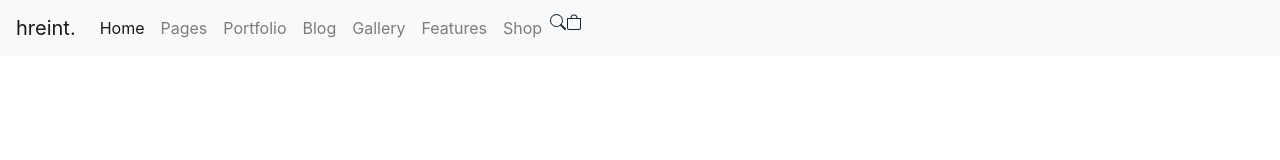
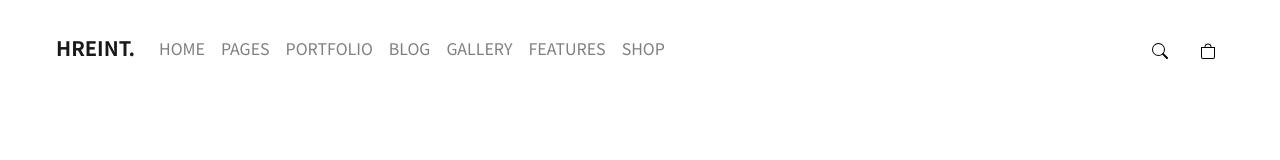
Before and after one commit to victorblu/hreint, a plain HTML site: page index.html in a window 1280 px wide. Drawn offline with nearby package versions, Linux system fonts and the light colour scheme.

Commit message:
navbar2 google font noto

```diff
--- a/index.html
+++ b/index.html
@@ -8,43 +8,50 @@
     <link rel="stylesheet" href="styles.css">
     <!-- BOOTSTRAP -->
     <link rel="stylesheet" href="https://stackpath.bootstrapcdn.com/bootstrap/4.5.2/css/bootstrap.min.css" integrity="sha384-JcKb8q3iqJ61gNV9KGb8thSsNjpSL0n8PARn9HuZOnIxN0hoP+VmmDGMN5t9UJ0Z" crossorigin="anonymous">
+    <!-- FONTS -->
+    <link href="https://fonts.googleapis.com/css2?family=Noto+Sans+JP:wght@300;400;700;900&display=swap" rel="stylesheet">
 </head>
 <body>
-    <nav class="navbar navbar-expand-lg navbar-light bg-light">
-        <a class="navbar-brand" href="#">hreint.</a>
+    <nav class="navbar navbar-expand-lg navbar-light">
+        <a class="navbar-brand font-weight-bold" href="#">HREINT.</a>
         <button class="navbar-toggler" type="button" data-toggle="collapse" data-target="#navbarSupportedContent" aria-controls="navbarSupportedContent" aria-expanded="false" aria-label="Toggle navigation">
           <span class="navbar-toggler-icon"></span>
         </button>
 
         <div class="collapse navbar-collapse">
           <ul class="navbar-nav mr-auto">
-            <li class="nav-item active">
-                <a class="nav-link" href="#">Home <span class="sr-only">(current)</span></a></li>
             <li class="nav-item">
-                <a class="nav-link" href="#">Pages <span class="sr-only">(current)</span></a></li>
+                <a class="nav-link" href="#">HOME <span class="sr-only">(current)</span></a></li>
             <li class="nav-item">
-                <a class="nav-link" href="#">Portfolio <span class="sr-only">(current)</span></a></li>
+                <a class="nav-link" href="#">PAGES <span class="sr-only">(current)</span></a></li>
             <li class="nav-item">
-                <a class="nav-link" href="#">Blog <span class="sr-only">(current)</span></a></li>
+                <a class="nav-link" href="#">PORTFOLIO <span class="sr-only">(current)</span></a></li>
             <li class="nav-item">
-                <a class="nav-link" href="#">Gallery <span class="sr-only">(current)</span></a></li>
+                <a class="nav-link" href="#">BLOG <span class="sr-only">(current)</span></a></li>
             <li class="nav-item">
-                <a class="nav-link" href="#">Features <span class="sr-only">(current)</span></a></li>
+                <a class="nav-link" href="#">GALLERY <span class="sr-only">(current)</span></a></li>
             <li class="nav-item">
-                <a class="nav-link" href="#">Shop <span class="sr-only">(current)</span></a></li>
+                <a class="nav-link" href="#">FEATURES <span class="sr-only">(current)</span></a></li>
             <li class="nav-item">
+                <a class="nav-link" href="#">SHOP <span class="sr-only">(current)</span></a></li>
+          </ul>
+          <form class="form-inline">
+                <a href="#" class="search-link">
                     <svg width="1em" height="1em" viewBox="0 0 16 16" class="bi bi-search" fill="currentColor" xmlns="http://www.w3.org/2000/svg">
                         <path fill-rule="evenodd" d="M10.442 10.442a1 1 0 0 1 1.415 0l3.85 3.85a1 1 0 0 1-1.414 1.415l-3.85-3.85a1 1 0 0 1 0-1.415z"/>
                         <path fill-rule="evenodd" d="M6.5 12a5.5 5.5 0 1 0 0-11 5.5 5.5 0 0 0 0 11zM13 6.5a6.5 6.5 0 1 1-13 0 6.5 6.5 0 0 1 13 0z"/>
-                </svg></li>
-            <li class="nav-item">
+                    </svg>
+                </a>
+                <a href="#" class="cart-link">
                     <svg width="1em" height="1em" viewBox="0 0 16 16" class="bi bi-bag" fill="currentColor" xmlns="http://www.w3.org/2000/svg">
                         <path fill-rule="evenodd" d="M14 5H2v9a1 1 0 0 0 1 1h10a1 1 0 0 0 1-1V5zM1 4v10a2 2 0 0 0 2 2h10a2 2 0 0 0 2-2V4H1z"/>
                         <path d="M8 1.5A2.5 2.5 0 0 0 5.5 4h-1a3.5 3.5 0 1 1 7 0h-1A2.5 2.5 0 0 0 8 1.5z"/>
-                </svg></li>
-          </ul>
+                    </svg>
+                </a>
+          </form>
         </div>
 
     </nav>
+
 </body>
 </html>
--- a/styles.css
+++ b/styles.css
@@ -0,0 +1,22 @@
+.navbar{
+    height: 12vh;
+    font-family: 'Noto Sans JP', sans-serif;
+    text-align: center;
+    font-weight: 400;
+}
+.navbar-brand{
+    padding-left: 2em;
+    font-weight: 900;
+}
+.form-inline{
+    padding-right: 2em;
+}
+.search-link, .cart-link{
+    color: black;
+    text-decoration: none;
+    padding: 1em;
+}
+.search-link:hover, .cart-link:hover{
+    color: black;
+    text-decoration: none;
+}
```
Lines whose indentation alone changed are shown as unchanged.
